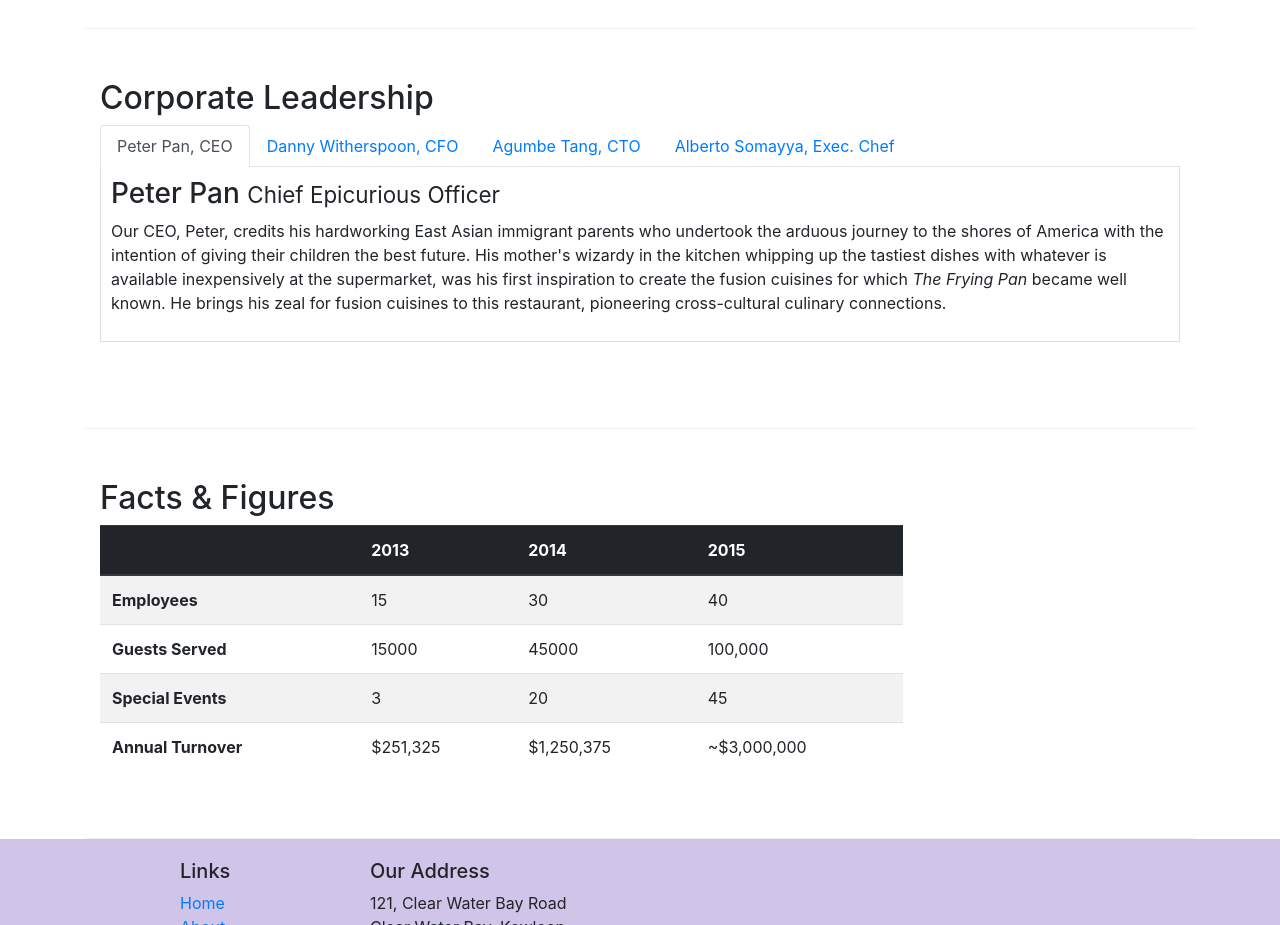
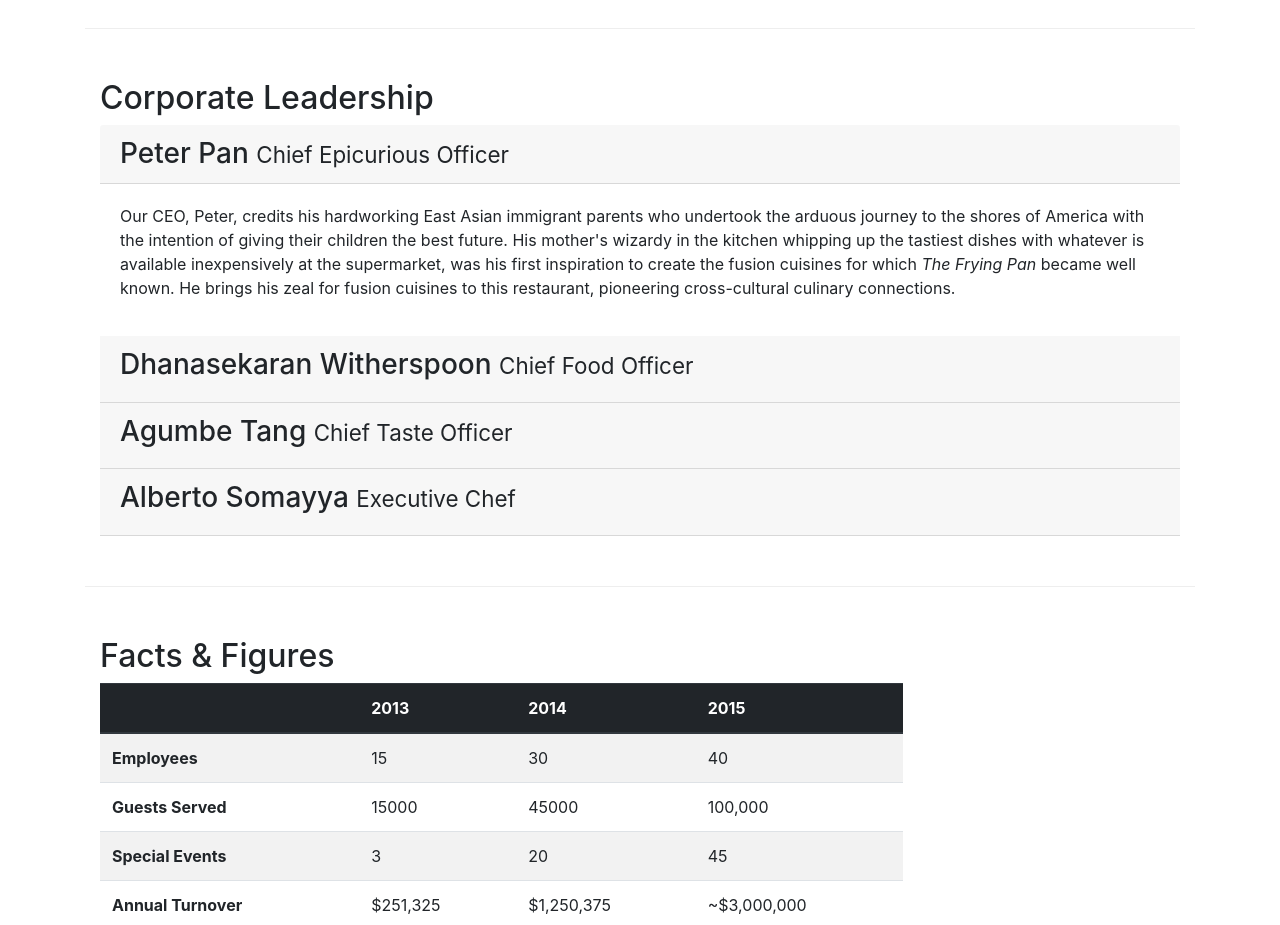
Before and after one commit to ashwin-narkar/Bootstrap, a website: page aboutus.html in a window 1280 px wide. Shown: the part 920-1845 px from the top of the page. Drawn offline with nearby package versions, Linux system fonts and the light colour scheme.

Commit message:
Accordion

```diff
--- a/aboutus.html
+++ b/aboutus.html
@@ -102,40 +102,45 @@
         <div class="row row-content">
             <div class="col-12">
                 <h2>Corporate Leadership</h2>
-                <ul class="nav nav-tabs">
-                    <li class="nav-item">
-                        <a class="nav-link active" href="#peter" role="tab" data-toggle="tab">Peter Pan, CEO</a>
-                    </li>
-                    <li class="nav-item">
-                      <a class="nav-link" href="#danny" role="tab"
-                        data-toggle="tab">Danny Witherspoon, CFO</a>
-                    </li>
-                    <li class="nav-item">
-                      <a class="nav-link" href="#agumbe"role="tab"
-                        data-toggle="tab">Agumbe Tang, CTO</a>
-                    </li>
-                    <li class="nav-item">
-                      <a class="nav-link" href="#alberto" role="tab"
-                        data-toggle="tab">Alberto Somayya, Exec. Chef</a>
-                    </li>
-                </ul>
 
-                <div class="tab-content">
-                    <div role="tabpanel" class="tab-pane fade show active" id="peter">
-                        <h3>Peter Pan <small>Chief Epicurious Officer</small></h3>
-                        <p class="d-none d-sm-block">Our CEO, Peter, credits his hardworking East Asian immigrant parents who undertook the arduous journey to the shores of America with the intention of giving their children the best future. His mother's wizardy in the kitchen whipping up the tastiest dishes with whatever is available inexpensively at the supermarket, was his first inspiration to create the fusion cuisines for which <em>The Frying Pan</em> became well known. He brings his zeal for fusion cuisines to this restaurant, pioneering cross-cultural culinary connections.</p>
+
+                <div id="accordion">
+                    <div role="tab" class="card-header" id="peterhead">
+                        <h3 class="mb-0">
+                            <a data-toggle="collapse" data-target="#peter">
+                            Peter Pan <small>Chief Epicurious Officer</small>
+
+                        </a></h3>
                     </div>
-                    <div role="tabpanel" class="tab-pane fade" id="danny">
-                        <h3>Dhanasekaran Witherspoon <small>Chief Food Officer</small></h3>
-                        <p class="d-none d-sm-block">Our CFO, Danny, as he is affectionately referred to by his colleagues, comes from a long established family tradition in farming and produce. His experiences growing up on a farm in the Australian outback gave him great appreciation for varieties of food sources. As he puts it in his own words, <em>Everything that runs, wins, and everything that stays, pays!</em></p>
+                    <div class="collapse show" id="peter" data-parent="#accordion">
+                        <div class="card-body">
+                            <p class="d-none d-sm-block">Our CEO, Peter, credits his hardworking East Asian immigrant parents who undertook the arduous journey to the shores of America with the intention of giving their children the best future. His mother's wizardy in the kitchen whipping up the tastiest dishes with whatever is available inexpensively at the supermarket, was his first inspiration to create the fusion cuisines for which <em>The Frying Pan</em> became well known. He brings his zeal for fusion cuisines to this restaurant, pioneering cross-cultural culinary connections.</p>
+                        </div>
                     </div>
-                    <div role="tabpanel" class="tab-pane fade" id="agumbe">
-                        <h3>Agumbe Tang <small>Chief Taste Officer</small></h3>
-                        <p class="d-none d-sm-block">Blessed with the most discerning gustatory sense, Agumbe, our CTO, personally ensures that every dish that we serve meets his exacting tastes. Our chefs dread the tongue lashing that ensues if their dish does not meet his exacting standards. He lives by his motto, <em>You click only if you survive my lick.</em></p>
+                    <div role="tab" class="card-header" id="dannyhead">
+                        <h3><a class="collapsed" data-toggle="collapse" data-target="#danny">
+                            Dhanasekaran Witherspoon <small>Chief Food Officer</small></a></h3>
                     </div>
-                    <div role="tabpanel" class="tab-pane fade" id="alberto">
-                        <h3>Alberto Somayya <small>Executive Chef</small></h3>
-                        <p class="d-none d-sm-block">Award winning three-star Michelin chef with wide International experience having worked closely with whos-who in the culinary world, he specializes in creating mouthwatering Indo-Italian fusion experiences. He says, <em>Put together the cuisines from the two craziest cultures, and you get a winning hit! Amma Mia!</em></p>
+                    <div class="collapse" id="danny" data-parent="#accordion">
+                        <div class="card-body">
+                            <p class="d-none d-sm-block">Our CFO, Danny, as he is affectionately referred to by his colleagues, comes from a long established family tradition in farming and produce. His experiences growing up on a farm in the Australian outback gave him great appreciation for varieties of food sources. As he puts it in his own words, <em>Everything that runs, wins, and everything that stays, pays!</em></p>
+                        </div>
+                    </div>
+                    <div role="tab" class="card-header" id="agumbehead">
+                        <h3><a class="collapsed" data-toggle="collapse" data-target="#agumbe">Agumbe Tang <small>Chief Taste Officer</small></a></h3>
+                    </div>
+                    <div class="collapse" id="agumbe" data-parent="#accordion">
+                        <div class="card-body">
+                            <p class="d-none d-sm-block">Blessed with the most discerning gustatory sense, Agumbe, our CTO, personally ensures that every dish that we serve meets his exacting tastes. Our chefs dread the tongue lashing that ensues if their dish does not meet his exacting standards. He lives by his motto, <em>You click only if you survive my lick.</em></p>
+                        </div>
+                    </div>
+                    <div role="tab" class="card-header" id="albertohead">
+                        <h3><a class="collapsed" data-toggle="collapse" data-target="#alberto">Alberto Somayya <small>Executive Chef</small></a></h3>
+                    </div>
+                    <div class="collapse" id="alberto" data-parent="#accordion">
+                        <div class="card-body">
+                            <p class="d-none d-sm-block">Award winning three-star Michelin chef with wide International experience having worked closely with whos-who in the culinary world, he specializes in creating mouthwatering Indo-Italian fusion experiences. He says, <em>Put together the cuisines from the two craziest cultures, and you get a winning hit! Amma Mia!</em></p>
+                        </div>
                     </div>
                 </div>
 
```
